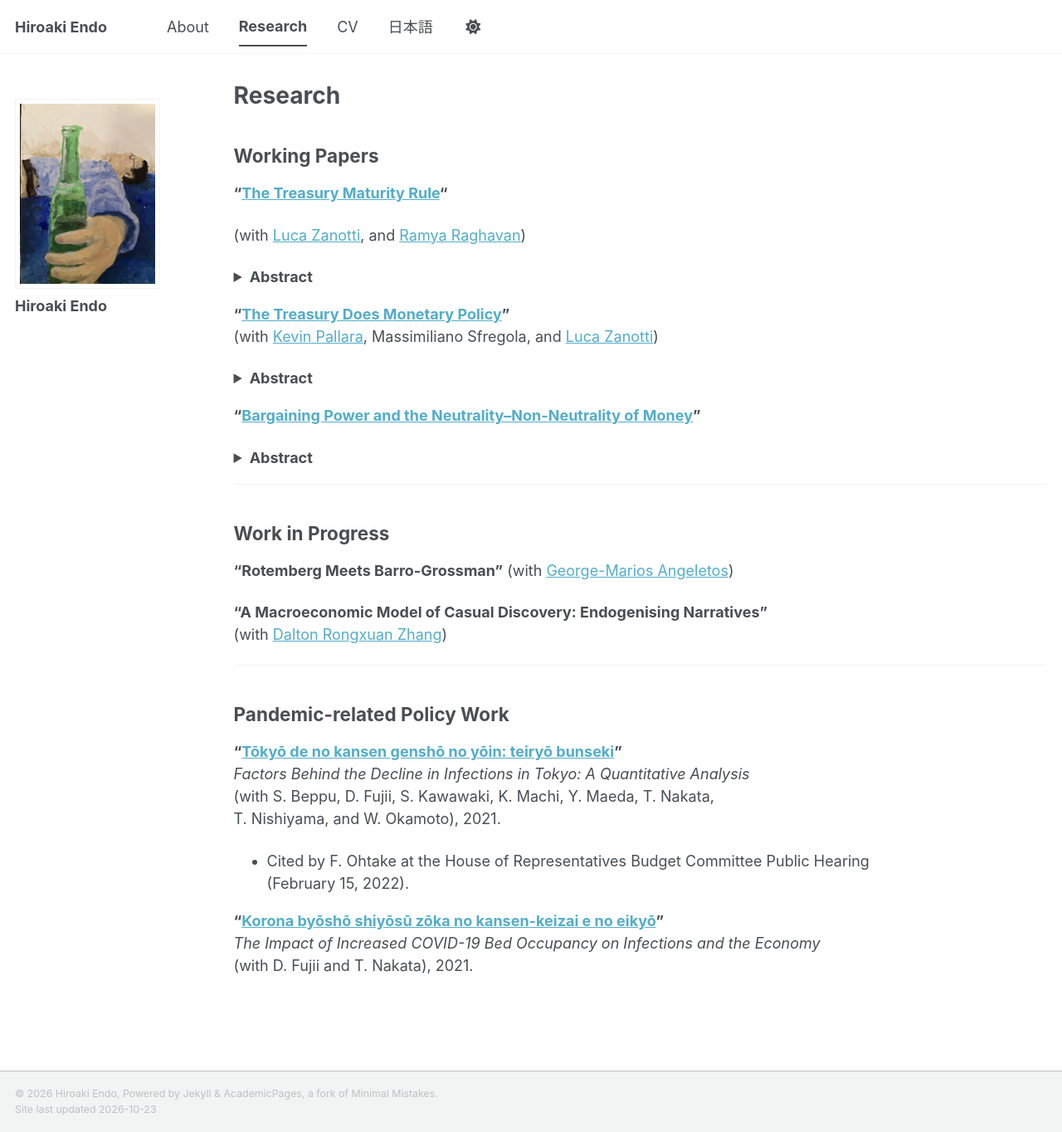
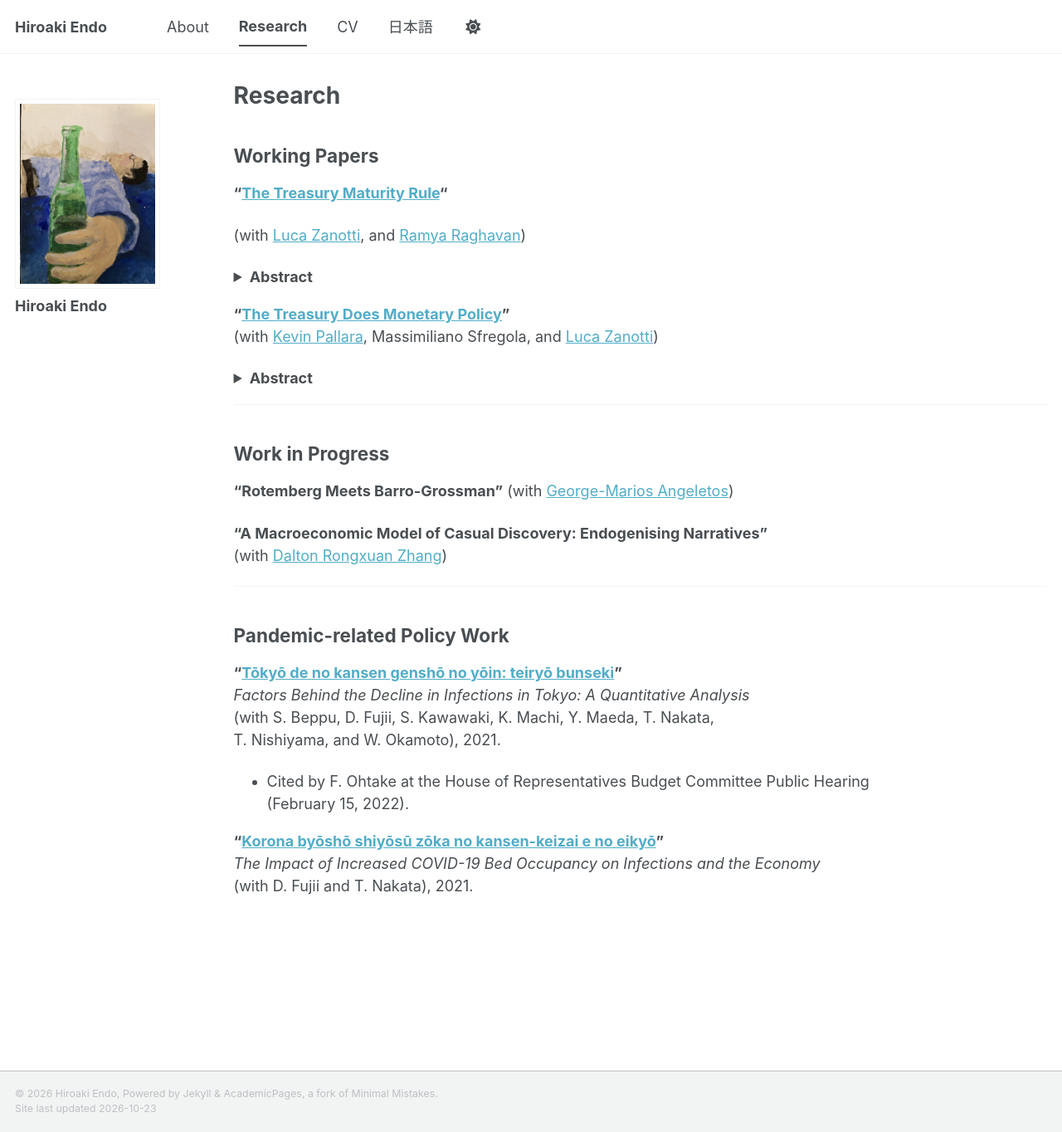
Before and after one commit to hiroendo1014/hiroendo1014.github.io, a Jekyll site: the page built from _pages/research.md, in a window 1280 px wide and 1364 px high. Shown: the whole window at 83% size. Built offline with Jekyll 4.4.1, drawn with Linux system fonts in a browser that asks for light colours; a script bundle is joined from its source files by our own code; library files that are not in the unit come from our copies.

Commit message:
Remove abstract for bargaining power paper
Removed the abstract section for the paper on bargaining power and monetary non-neutrality from the research page.

```diff
--- a/_pages/research.md
+++ b/_pages/research.md
@@ -29,14 +29,6 @@
   </p>
 </details>
 
-**“[Bargaining Power and the Neutrality–Non-Neutrality of Money](../../files/research/excess_demand_supply/draft_may.pdf)”**
-<details>
-<summary><strong>Abstract</strong></summary>
-<p>
-This paper studies how buyer–seller bargaining powers shape monetary non–neutrality. When sellers have stronger bargaining power, the economy operates in an excess-supply regime and the Phillips curve is upward-sloping. When buyers have a stronger bargaining power, the economy operates in an excess-demand regime, and the Phillips curve is downward-sloping. Bargaining power smoothly parameterises the transition between the two regimes. In the knife-edge case, when the two powers cancel out, the Phillips curve becomes vertical and the economy approximates the flexible-price outcome. In this case, inflation is no longer costly. By allowing bargaining power to vary, the model places the insights of the general disequilibrium literature on an equilibrium footing.
-</p>
-</details>
-
 ---
 
 ## Work in Progress
```
